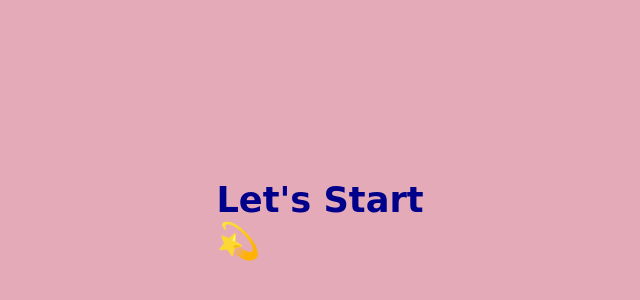
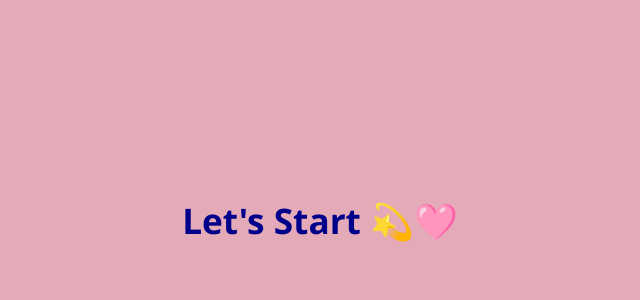
Before and after one commit to Vallisrimani24/heyyy, a plain HTML site: page index.html in a window 1280 px wide. Shown: the part 180-480 px from the top of the page, without its empty margins (320-960 px from the left). Drawn offline with Linux system fonts and the light colour scheme.

Commit message:
Update index.html

```diff
--- a/index.html
+++ b/index.html
@@ -9,7 +9,7 @@
 </head>
 <body>
   <img src="R.png" class="balloon" alt="Balloon">
-  <div class="text" id="letsStartText"><p>Let's Start</p><p>💫</p></div>
+  <div class="text" id="letsStartText">Let's Start 💫🩷</div>
 
   <div class="container initial-msg" id="mainContent">
     <h2>If you're free for a few minutes and genuinely interested... let's take a tiny moment 😊🤥😌💭.</h2>
```
